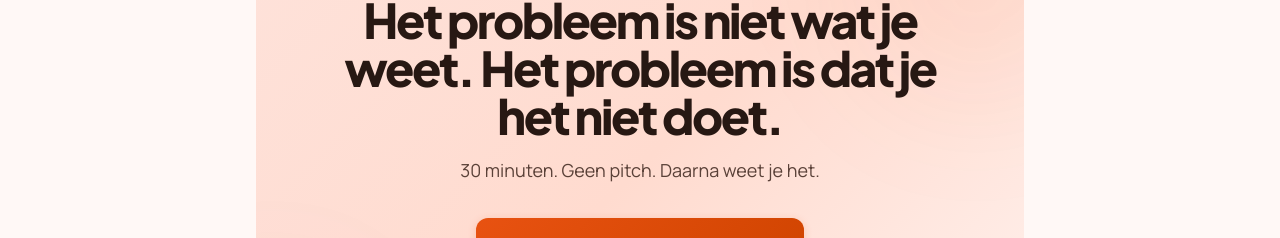
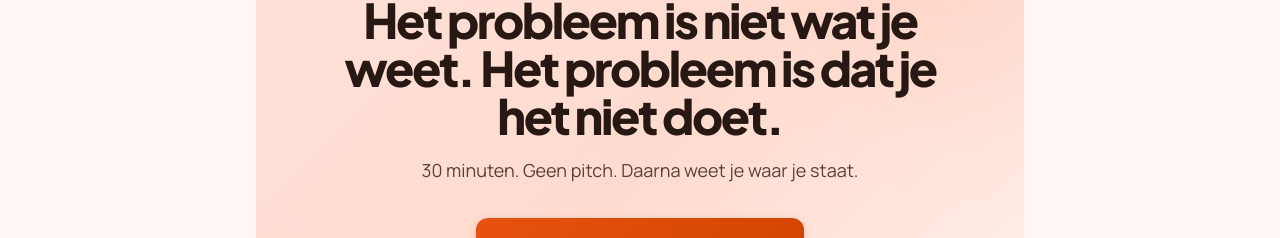
Before and after one commit to iwbtools-a11y/rick-vianen, a Next.js app: page / in a window 1280 px wide. Shown: the part 8226-8464 px from the top of the page. Built offline with nearby package versions, Linux system fonts and the light colour scheme.

Commit message:
Update kennismakingsgesprek tagline to 'Daarna weet je waar je staat.'
Co-Authored-By: Claude Sonnet 4.6 <noreply@anthropic.com>

```diff
--- a/src/app/intake/page.tsx
+++ b/src/app/intake/page.tsx
@@ -17,7 +17,7 @@ export default function IntakePage() {
             Plan een <span className="text-primary">kennismakingsgesprek</span>
           </h1>
           <p className="text-on-surface-variant leading-relaxed mb-6">
-            30 minuten. Geen pitch. Rick benoemt eerlijk wat hij ziet. Daarna weet je het.
+            30 minuten. Geen pitch. Rick benoemt eerlijk wat hij ziet. Daarna weet je waar je staat.
           </p>
           <div className="inline-flex items-center gap-3 p-3 bg-surface-container-low rounded-xl">
             <Image
--- a/src/app/over-rick-vianen/page.tsx
+++ b/src/app/over-rick-vianen/page.tsx
@@ -247,7 +247,7 @@ export default function OverRickVianen() {
                 </h2>
                 <p className="text-surface-container-highest/60 leading-relaxed max-w-lg">
                   30 minuten. Geen pitch. Rick benoemt wat hij ziet.
-                  Direct en zonder verzachten. Daarna weet je het.
+                  Direct en zonder verzachten. Daarna weet je waar je staat.
                 </p>
               </div>
 
--- a/src/app/page.tsx
+++ b/src/app/page.tsx
@@ -594,7 +594,7 @@ export default function Home() {
                 doet.
               </h2>
               <p className="text-on-surface-variant mt-4 text-lg leading-relaxed max-w-lg mx-auto">
-                30 minuten. Geen pitch. Daarna weet je het.
+                30 minuten. Geen pitch. Daarna weet je waar je staat.
               </p>
               <Link
                 href="/intake"
--- a/src/app/programma/page.tsx
+++ b/src/app/programma/page.tsx
@@ -613,7 +613,7 @@ export default function ProgrammaPage() {
                   Plan een kennismakingsgesprek
                 </Link>
                 <p className="text-surface-container-highest/40 text-sm font-medium tracking-wide uppercase">
-                  30 minuten. Geen pitch. Daarna weet je het.
+                  30 minuten. Geen pitch. Daarna weet je waar je staat.
                 </p>
               </div>
             </div>
```
